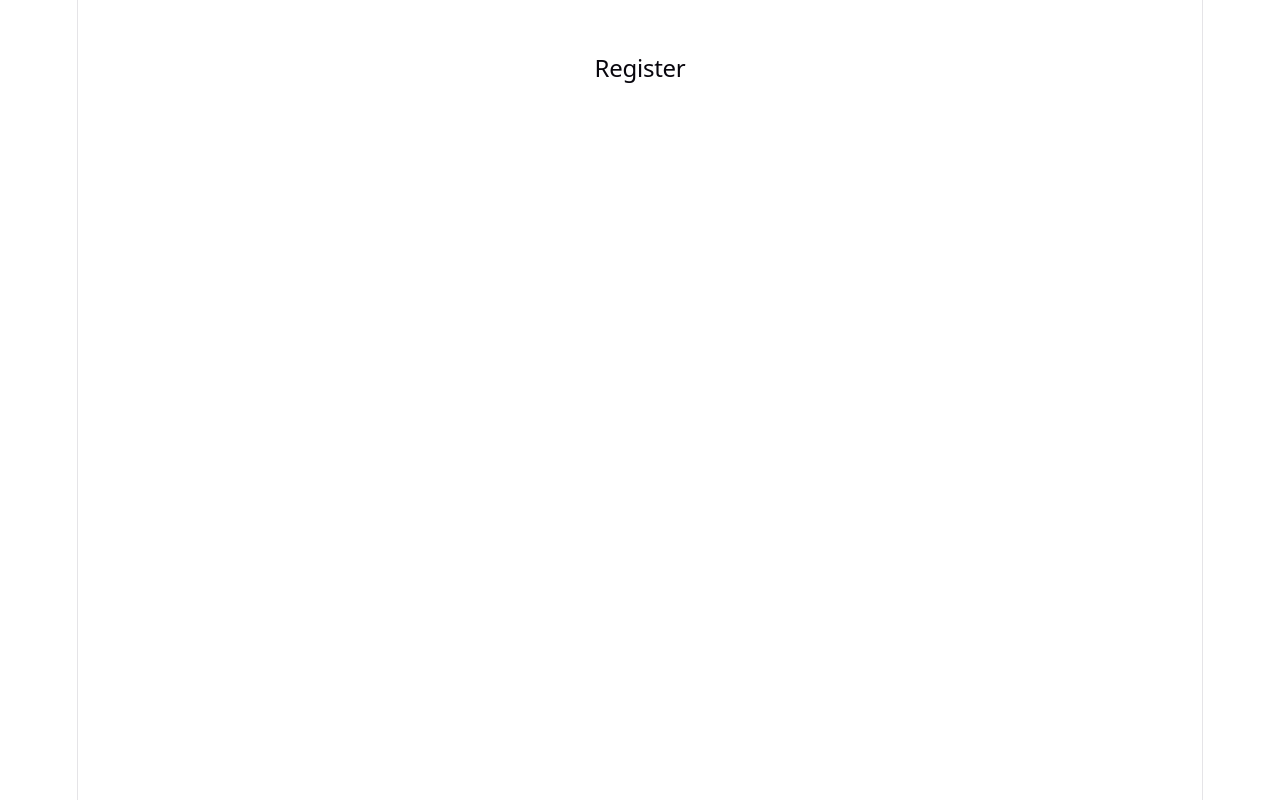
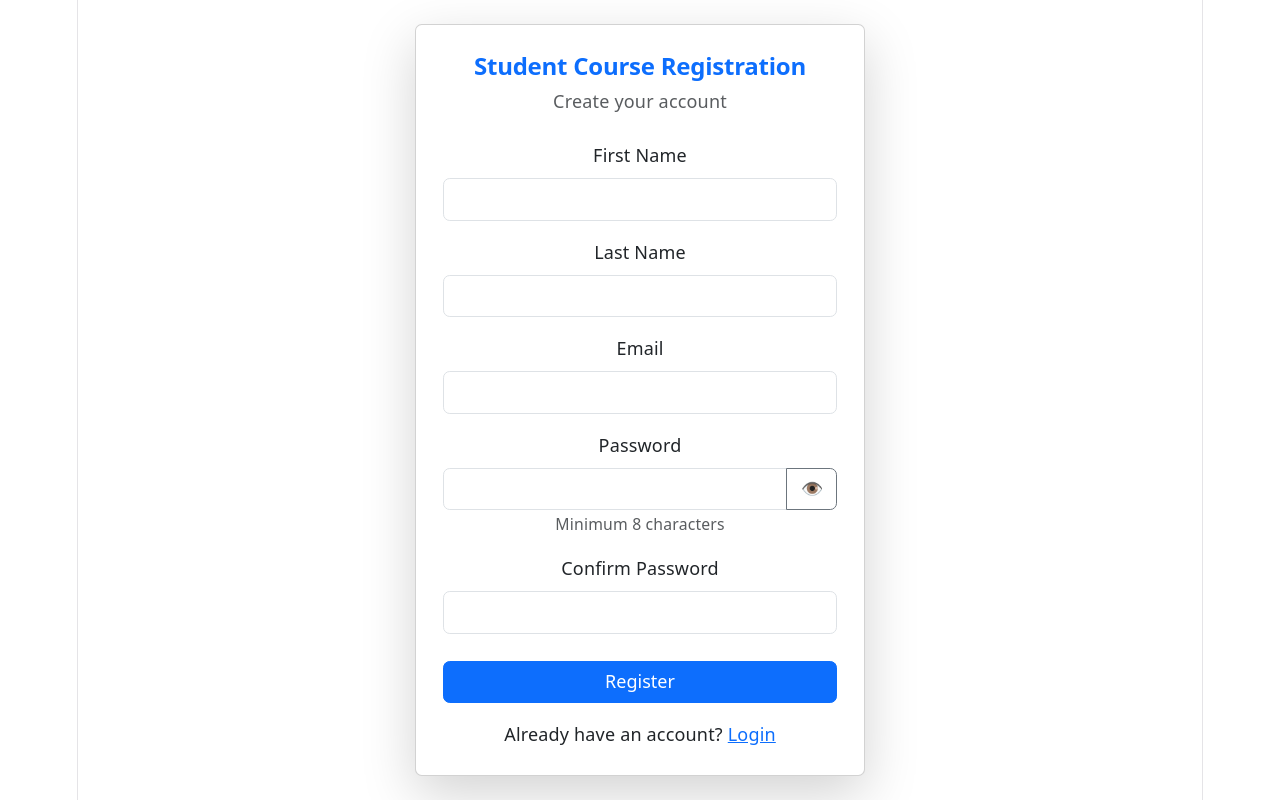
Before and after one commit to HexCipher224/student-course-registration-frontend, a React (Vite) app: page /register in a window 1280 px wide. Built offline with nearby package versions, Linux system fonts and the light colour scheme.

Commit message:
Implement user registration page with validation and API integration

```diff
--- a/src/pages/Register.jsx
+++ b/src/pages/Register.jsx
@@ -1,5 +1,196 @@
+import { useState } from "react";
+import { useNavigate, Link } from "react-router-dom";
+import api from "../services/api";
+
 function Register() {
-  return <h2 className="text-center mt-5">Register</h2>;
-}
+  const navigate = useNavigate();
+
+  const [formData, setFormData] = useState({
+    first_name: "",
+    last_name: "",
+    email: "",
+    password: "",
+    confirmPassword: "",
+  });
+
+  const [showPassword, setShowPassword] = useState(false);
+  const [loading, setLoading] = useState(false);
+
+  function handleChange(e) {
+    setFormData({
+      ...formData,
+      [e.target.name]: e.target.value,
+    });
+  }
+
+  async function handleSubmit(e) {
+    e.preventDefault();
+
+    if (formData.password !== formData.confirmPassword) {
+      alert("Passwords do not match.");
+      return;
+    }
+
+    if (formData.password.length < 8) {
+      alert("Password must be at least 8 characters.");
+      return;
+    }
+
+    try {
+      setLoading(true);
+
+      await api.post("/auth/register", {
+        first_name: formData.first_name,
+        last_name: formData.last_name,
+        email: formData.email,
+        password: formData.password,
+      });
+
+      alert("Registration successful!");
+
+      navigate("/login");
+
+    } catch (err) {
+      console.error(err);
+
+      alert(
+        err.response?.data?.message ||
+        "Registration failed."
+      );
+
+    } finally {
+      setLoading(false);
+    }
+  }
+
+    return (
+    <div
+      className="container d-flex justify-content-center align-items-center"
+      style={{ minHeight: "100vh" }}
+    >
+      <div className="card shadow-lg p-4" style={{ width: "450px" }}>
+        <div className="text-center mb-4">
+          <h2 className="fw-bold text-primary">
+            Student Course Registration
+          </h2>
+
+          <p className="text-muted">
+            Create your account
+          </p>
+        </div>
+
+        <form onSubmit={handleSubmit}>
+
+          <div className="mb-3">
+            <label className="form-label">
+              First Name
+            </label>
+
+            <input
+              type="text"
+              className="form-control"
+              name="first_name"
+              value={formData.first_name}
+              onChange={handleChange}
+              required
+            />
+          </div>
+
+          <div className="mb-3">
+            <label className="form-label">
+              Last Name
+            </label>
+
+            <input
+              type="text"
+              className="form-control"
+              name="last_name"
+              value={formData.last_name}
+              onChange={handleChange}
+              required
+            />
+          </div>
+
+          <div className="mb-3">
+            <label className="form-label">
+              Email
+            </label>
+
+            <input
+              type="email"
+              className="form-control"
+              name="email"
+              value={formData.email}
+              onChange={handleChange}
+              required
+            />
+          </div>
+
+          <div className="mb-3">
+            <label className="form-label">
+              Password
+            </label>
+
+            <div className="input-group">
+              <input
+                type={showPassword ? "text" : "password"}
+                className="form-control"
+                name="password"
+                value={formData.password}
+                onChange={handleChange}
+                required
+              />
+
+              <button
+                type="button"
+                className="btn btn-outline-secondary"
+                onClick={() =>
+                  setShowPassword(!showPassword)
+                }
+              >
+                {showPassword ? "🙈" : "👁"}
+              </button>
+            </div>
+
+            <small className="text-muted">
+              Minimum 8 characters
+            </small>
+          </div>
+
+          <div className="mb-4">
+            <label className="form-label">
+              Confirm Password
+            </label>
+
+            <input
+              type={showPassword ? "text" : "password"}
+              className="form-control"
+              name="confirmPassword"
+              value={formData.confirmPassword}
+              onChange={handleChange}
+              required
+            />
+          </div>
+
+          <button
+            className="btn btn-primary w-100"
+            disabled={loading}
+          >
+            {loading ? "Creating Account..." : "Register"}
+          </button>
+
+          <div className="text-center mt-3">
+            Already have an account?{" "}
+            <Link to="/login">
+              Login
+            </Link>
+          </div>
+
+        </form>
+      </div>
+    </div>
+  );
+
+  }
 
 export default Register;
```
